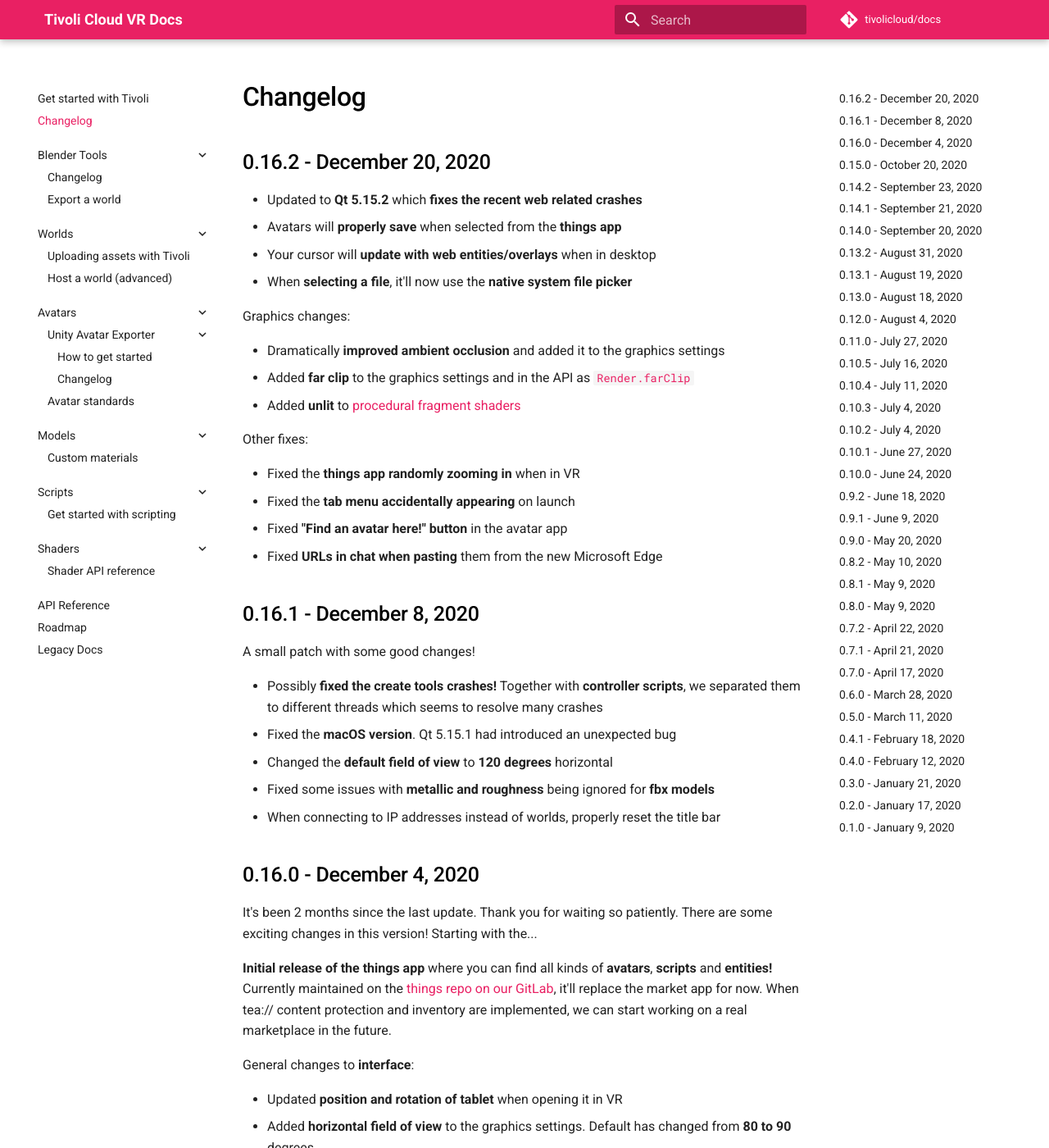
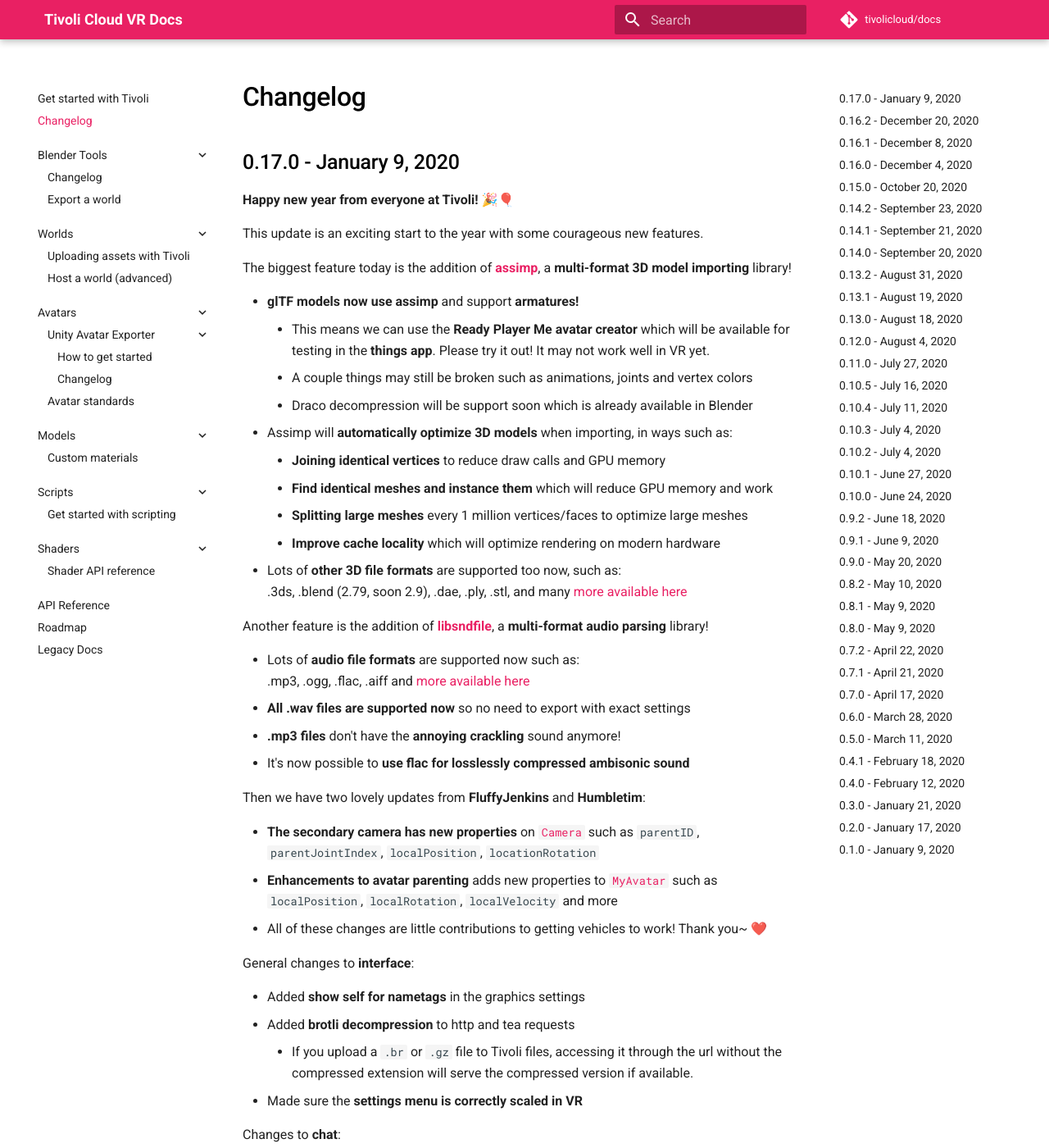
Before and after one commit to Nex-Pro/docs, an MkDocs documentation site: the page built from docs/changelog.md, in a window 1280 px wide and 1400 px high. Shown: the whole window at 82% size. Built offline with MkDocs 1.6.1 and Material for MkDocs 9.7.7, drawn with Linux system fonts in a browser that asks for light colours; some of the changed text lies outside the part shown.

Commit message:
Added 0.17.0 to change log

```diff
--- a/docs/changelog.md
+++ b/docs/changelog.md
@@ -1,4 +1,53 @@
 # Changelog
+
+## 0.17.0 - January 9, 2020
+
+**Happy new year from everyone at Tivoli!** 🎉🎈
+
+This update is an exciting start to the year with some courageous new features.
+
+The biggest feature today is the addition of [**assimp**](https://github.com/assimp/assimp), a **multi-format 3D model importing** library!
+
+-   **glTF models now use assimp** and support **armatures!**
+    -   This means we can use the **Ready Player Me avatar creator** which will be available for testing in the **things app**. Please try it out! It may not work well in VR yet.
+    -   A couple things may still be broken such as animations, joints and vertex colors
+    -   Draco decompression will be support soon which is already available in Blender
+-   Assimp will **automatically optimize 3D models** when importing, in ways such as:
+    -   **Joining identical vertices** to reduce draw calls and GPU memory
+    -   **Find identical meshes and instance them** which will reduce GPU memory and work
+    -   **Splitting large meshes** every 1 million vertices/faces to optimize large meshes
+    -   **Improve cache locality** which will optimize rendering on modern hardware
+-   Lots of **other 3D file formats** are supported too now, such as:<br>
+    .3ds, .blend (2.79, soon 2.9), .dae, .ply, .stl, and many [more available here](https://github.com/assimp/assimp/blob/master/doc/Fileformats.md)
+
+Another feature is the addition of [**libsndfile**](https://github.com/libsndfile/libsndfile), a **multi-format audio parsing** library!
+
+-   Lots of **audio file formats** are supported now such as:<br>
+    .mp3, .ogg, .flac, .aiff and [more available here](https://github.com/libsndfile/libsndfile/blob/v1.0.30/src/command.c#L122)
+-   **All .wav files are supported now** so no need to export with exact settings
+-   **.mp3 files** don't have the **annoying crackling** sound anymore!
+-   It's now possible to **use flac for losslessly compressed ambisonic sound**
+
+Then we have two lovely updates from **FluffyJenkins** and **Humbletim**:
+
+-   **The secondary camera has new properties** on [`Camera`](https://apidocs.tivolicloud.com/Camera.html) such as `parentID`, `parentJointIndex`, `localPosition`, `locationRotation`
+-   **Enhancements to avatar parenting** adds new properties to [`MyAvatar`](https://apidocs.tivolicloud.com/MyAvatar.html) such as `localPosition`, `localRotation`, `localVelocity` and more
+-   All of these changes are little contributions to getting vehicles to work! Thank you~ ❤️
+
+General changes to **interface**:
+
+-   Added **show self for nametags** in the graphics settings
+-   Added **brotli decompression** to http and tea requests
+    -   If you upload a `.br` or `.gz` file to Tivoli files, accessing it through the url without the compressed extension will serve the compressed version if available.
+-   Made sure the **settings menu is correctly scaled in VR**
+
+Changes to **chat**:
+
+-   Added **text to speech for macOS**
+-   Added **/tp command** to teleport to people in-world
+-   Made sure the **time/date of messages** always appear
+-   Added **video embedding** to chat when you post .mp4 or .webm urls
+-   **Improved scrolling** through the chat history
 
 ## 0.16.2 - December 20, 2020
 
```
